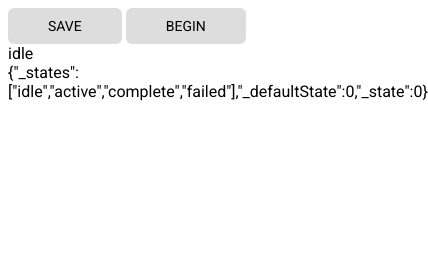
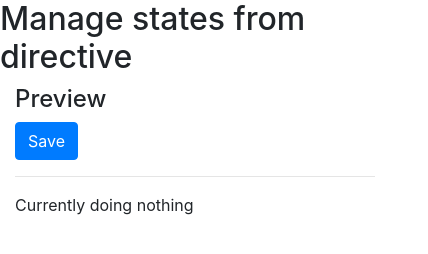
Before and after one commit to pulkit24/state-tracker, a website: page example/index.html in a window 390 px wide. Shown: the whole page, 428 px wide, since content can reach past the window. Drawn offline with nearby package versions, Linux system fonts and the light colour scheme.

Commit message:
Allow listening for specific states

```diff
--- a/example/app.css
+++ b/example/app.css
@@ -1,28 +1,7 @@
-@import url(http://fonts.googleapis.com/css?family=Roboto);
- body {
-	font-family: Roboto, sans-serif;
-}
 button {
-	padding: 10px 40px;
-	border: none;
-	border-radius: 6px;
-	background: #ddd;
-	text-transform: uppercase;
-	font-size: 14px;
-	font-family: Roboto, sans-serif;
-
 	-webkit-transition: 0.5s;
 	-moz-transition: 0.5s;
 	-o-transition: 0.5s;
 	-ms-transition: 0.5s;
 	transition: 0.5s;
 }
-button.active {
-	background: lightblue;
-}
-button.success {
-	background: lightgreen;
-}
-button.error {
-	background: #c90000;
-}
--- a/example/app.js
+++ b/example/app.js
@@ -1,20 +1,11 @@
 angular.module("sampleApp", ["state-tracker"])
 	.controller("SampleCtrl", function($scope, stateTracker, $timeout) {
 
-		$scope.x = "";
-		$scope.xx = function(state) {
-			$scope.x += " " + state;
+		$scope.save = function() {
+			// some work
 		};
 
-		$scope.save = function() {
-			// Dummy processing...
-			$timeout(function() {
-
-				// Some processing here...
-
-				$scope.s1.complete(); // mark complete
-
-			}, 2000);
-		};
-
+		$scope.isReady = function() {
+			return $scope.readyToSave;
+		}
 	});
--- a/example/index.html
+++ b/example/index.html
@@ -4,37 +4,54 @@
 <head>
 	<meta charset=utf-8 />
 	<title>Angular State Tracker</title>
+	<link href="http://getbootstrap.com/dist/css/bootstrap.css" rel="stylesheet" type="text/css" />
+	<link rel="stylesheet" href="http://netdna.bootstrapcdn.com/font-awesome/4.0.3/css/font-awesome.min.css"
+	/>
 	<link rel="stylesheet" href="app.css" />
+
 	<script src="http://cdnjs.cloudflare.com/ajax/libs/angular.js/1.2.1/angular.min.js"></script>
 </head>
 
-<body ng-app="sampleApp" ng-controller="SampleCtrl" ng-cloak>
+<body ng-app="sampleApp" ng-controller="SampleCtrl" ng-cloak class="container">
 
-	<button
-		state-tracker="s1"
-		state-class="['', 'active', 'success', 'error']"
-		ng-click="ready = true"
-		state-activate="ready"
-		state-on-active="ready = false"
-		state-transition="{ complete: {idle: 2000}, active: {complete: 2000} }"
-		state-on-change="xx(state)"
-	>
-		{{ s1 | stateTracker:"Save":"Saving...":"Saved":"Save Failed" }}
-	</button>
-{{ready}}
-	<button
-		state-tracker="s2"
-		state-choices="['begin', 'do', 'end']"
-		state-class="['', 'active', 'success']"
-	>
-		{{ s2 | stateTracker:"Begin":"Doing...":"Finished" }}
-	</button>
+	<div class="row">
 
-	<br />
-	{{ x }}
+		<h2>Manage states from directive</h2>
 
-	<br />
-	{{ s1 }}
+		<div class="col-md-6">
+
+			<h4>Preview</h4>
+
+			<button type="button" class="btn"
+				state-tracker="saveProgress"
+				state-class="['btn-primary', 'btn-primary', 'btn-success', 'btn-danger']"
+
+				state-on-idle="readyToSave = false"
+
+				ng-click="readyToSave = true"
+
+				state-activate="readyToSave === true"
+				state-on-active="save()"
+
+				state-transition="{ complete: {idle: 2500}, failed: {idle: 2500} }">
+
+				{{ saveProgress | stateTracker:"Save":"Saving ":"Saved ":"Save Failed " }}
+				<i state-tracker="saveProgress"
+					state-class="['', 'fa fa-spinner fa-spin', 'fa fa-check', 'fa fa-times']">
+				</i>
+
+			</button>
+
+			<hr/>
+			<p>Currently {{ saveProgress | stateTracker:"doing nothing":"saving" }}</p>
+			<p ng-if="saveProgress.isActive()">
+				<button type="button" class="btn btn-default" ng-click="saveProgress.complete()">Mark complete</button>
+				<button type="button" class="btn btn-default" ng-click="saveProgress.fail()">Mark failed</button>
+			</p>
+
+		</div>
+
+	</div>
 
 	<!-- Scripts -->
 	<script src="../src/state-tracker.js"></script>
--- a/src/state-tracker.directives.js
+++ b/src/state-tracker.directives.js
@@ -25,10 +25,10 @@ angular.module("state-tracker")
 				, stateOnFailed: "&"
 
 				// State set functions executed on truthy (default states only)
-				, stateReset: "="
-				, stateActivate: "="
-				, stateComplete: "="
-				, stateFail: "="
+				, stateReset: "&"
+				, stateActivate: "&"
+				, stateComplete: "&"
+				, stateFail: "&"
 
 				// Automatic state transitions
 				, stateTransition: "&"
@@ -99,19 +99,19 @@ angular.module("state-tracker")
 
 
 				// Set state on truthy
-				scope.$watch('stateReset', function(newValue) {
+				scope.$watch('stateReset()', function(newValue) {
 					if (newValue)
 						scope.stateTracker.reset();
 				});
-				scope.$watch('stateActivate', function(newValue) {
+				scope.$watch('stateActivate()', function(newValue) {
 					if (newValue)
 						scope.stateTracker.activate();
 				});
-				scope.$watch('stateComplete', function(newValue) {
+				scope.$watch('stateComplete()', function(newValue) {
 					if (newValue)
 						scope.stateTracker.complete();
 				});
-				scope.$watch('stateFail', function(newValue) {
+				scope.$watch('stateFail()', function(newValue) {
 					if (newValue)
 						scope.stateTracker.fail();
 				});
--- a/src/state-tracker.service.js
+++ b/src/state-tracker.service.js
@@ -56,35 +56,46 @@ angular.module("state-tracker")
 
 			var setListeners = [];
 			var unsetListeners = [];
+			var stateListeners = {}; // per-state lists
 
 			// Register as a listener
-			// Two events are available:
-			// 	set: when a state is set.
+			// Supply the name of a state to be notified whenever the state is set.
+			// Example, stateTracker.$on("active", function() { ... } )
+			// Two other events are also available:
+			//  set: when a state is set.
 			// 	unset: when a state is being overwritten by a new state.
 			// Use "set" to perform tasks (example add a CSS class) on change.
 			// Use "unset" to clean up (example remove a CSS class) before change.
 			// Listeners are supplied the state name as a parameter.
 			// Returns: unbind function for executing when you need to destroy the listener.
 			this.$on = function(event, listener) {
-				var id;
+				var id, list = null;
 				if (event.toLowerCase() === "set") {
 					id = setListeners.length;
 					setListeners.push(listener);
 				} else if (event.toLowerCase() === "unset") {
 					id = unsetListeners.length;
 					unsetListeners.push(listener);
+				} else {
+					list = event;
+					if (!stateListeners[list])
+						stateListeners[list] = [];
+					id = stateListeners[list].length;
+					stateListeners[list].push(listener);
 				}
 				return function() {
-					this._unbind(event, id);
+					this._unbind(event, id, list);
 				};
 			};
 
 			// Disassociate the listener from this event
-			this._unbind = function(event, id) {
+			this._unbind = function(event, id, list) {
 				if (event.toLowerCase() === "set") {
 					setListeners[id] = angular.noop;
 				} else if (event.toLowerCase() === "unset") {
 					unsetListeners[id] = angular.noop;
+				} else {
+					stateListeners[list][id] = angular.noop;
 				}
 			};
 
@@ -104,7 +115,8 @@ angular.module("state-tracker")
 
 			// Notify a state is being set
 			this._notifySet = function(newState) {
-				this._notify(setListeners, newState);
+				this._notify(stateListeners[newState], newState); // notify the state-specific listeners
+				this._notify(setListeners, newState); // notify the generic listeners
 			};
 
 			///////////////////////////////
@@ -228,7 +240,7 @@ angular.module("state-tracker")
 
 		// Fill out a tracker with the specified states
 		// along with their set and check functions
-		function _constructStates (tracker, states, registrationName) {
+		function _constructStates(tracker, states, registrationName) {
 			if (!angular.isArray(states) || !states.length)
 				return null;
 
```
Also changed, not shown: Gruntfile.js (added, +44 -0 lines), package.json (added, +33 -0 lines), dist/state-tracker.min.js (added).
